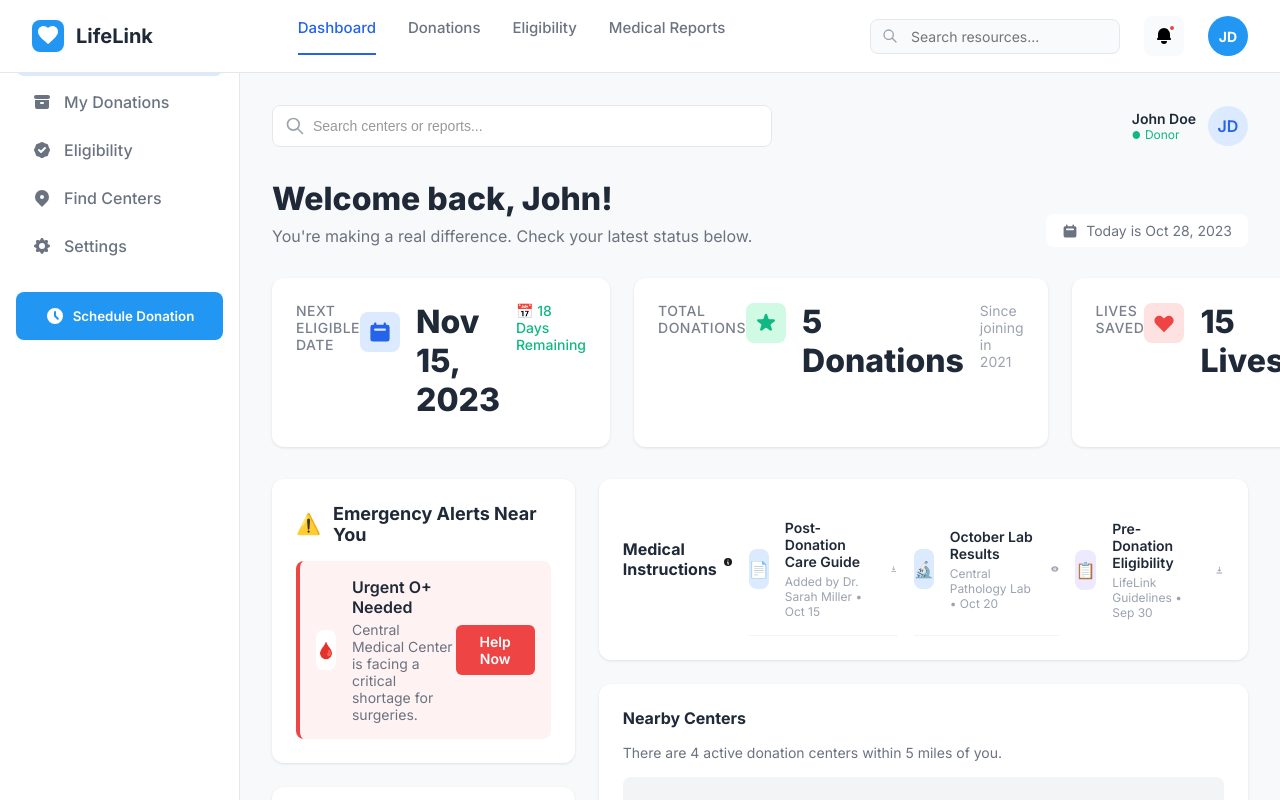
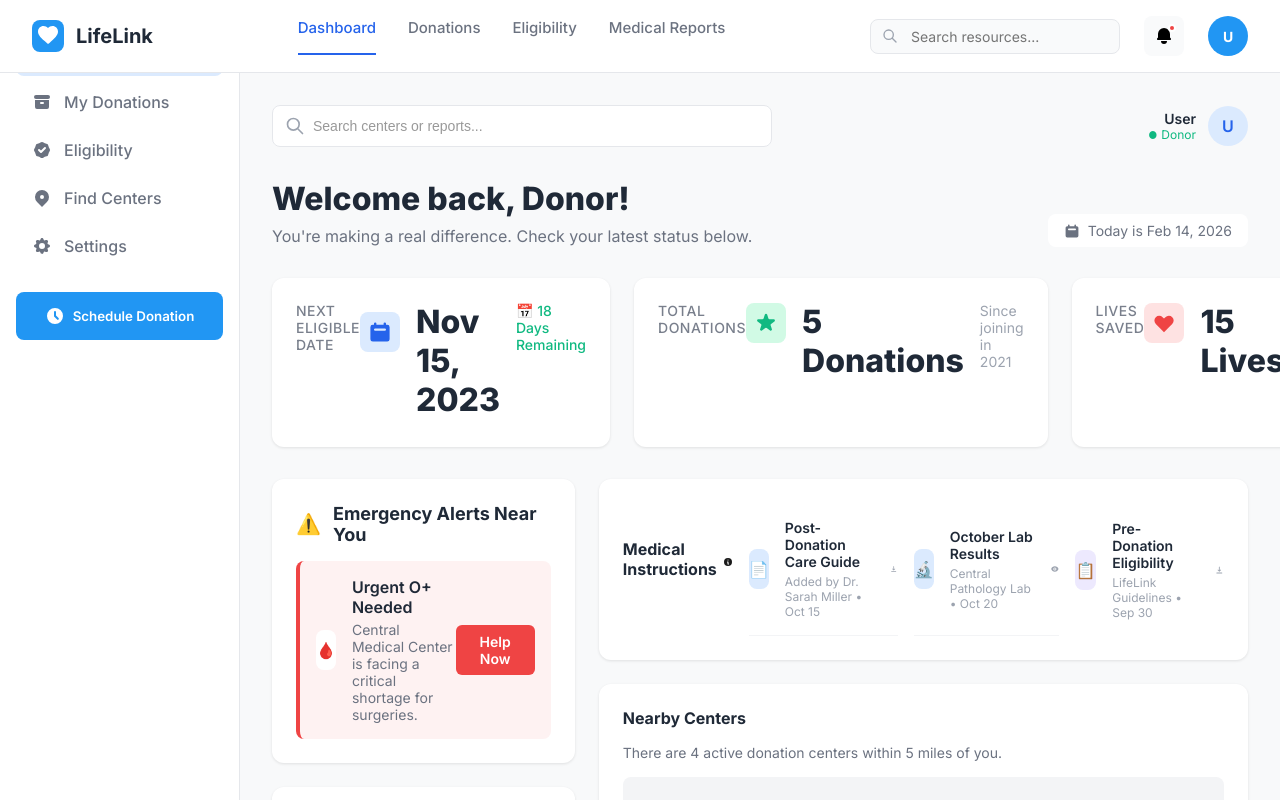
Before and after one commit to KulinduRashmika/LifeLink-Frontend, a React (Create React App) app in the folder lifelink-frontend/: page /dashboard/donor in a window 1280 px wide. Shown: the top 800 px of the page. Built offline with nearby package versions, Linux system fonts and the light colour scheme.

Commit message:
DonorUpdate

```diff
--- a/lifelink-frontend/src/components/DonorNavbar.js
+++ b/lifelink-frontend/src/components/DonorNavbar.js
@@ -1,8 +1,25 @@
-import React from 'react';
+import React, { useEffect, useState } from 'react';
 import { Link, useLocation } from 'react-router-dom';
 
 const DonorNavbar = () => {
   const location = useLocation();
+  const [initials, setInitials] = useState("U");
+
+useEffect(() => {
+  const email = localStorage.getItem("email");
+
+  if (email) {
+    const namePart = email.split("@")[0]; // get part before @
+
+    const generatedInitials = namePart
+      .split(".") // if email like john.doe
+      .map(word => word[0])
+      .join("")
+      .toUpperCase();
+
+    setInitials(generatedInitials);
+  }
+}, []);
 
   return (
     <>
@@ -234,7 +251,7 @@ const DonorNavbar = () => {
             <span className="notification-badge"></span>
           </button>
 
-          <div className="navbar-user-badge">JD</div>
+          <div className="navbar-user-badge">{initials}</div>
         </div>
       </nav>
     </>
--- a/lifelink-frontend/src/pages/DonorDashboard.js
+++ b/lifelink-frontend/src/pages/DonorDashboard.js
@@ -1,7 +1,42 @@
-import React from 'react';
+import React, { useState, useEffect } from "react";
 import { Link } from 'react-router-dom';
 
+
+
 const DonorDashboard = () => {
+    const [fullName, setFullName] = useState("");
+
+  useEffect(() => {
+    const fetchProfile = async () => {
+      try {
+        const email = localStorage.getItem("email");
+
+        if (!email) return;
+
+        const response = await fetch(
+          `http://localhost:8081/api/donor/profile?email=${email}`
+        );
+
+        if (!response.ok) return;
+
+        const data = await response.json();
+        setFullName(data.fullName || "");
+      } catch (error) {
+        console.error("Error loading profile:", error);
+      }
+    };
+
+    fetchProfile();
+  }, []);
+
+  const today = new Date();
+
+const formattedDate = today.toLocaleDateString("en-US", {
+  month: "short",
+  day: "2-digit",
+  year: "numeric",
+});
+
   return (
     <>
       <style>{`
@@ -631,25 +666,38 @@ const DonorDashboard = () => {
             <div className="header-actions">
   <div className="user-info">
     <div className="user-details">
-                  <div className="user-name">John Doe</div>
+      <div className="user-name">
+        {fullName || "User"}
+      </div>
       <div className="user-role">
-                    <span style={{fontSize: '10px'}}>●</span> Donor
+        <span style={{ fontSize: "10px" }}>●</span> Donor
       </div>
     </div>
-                <div className="user-avatar">JD</div>
+
+    <div className="user-avatar">
+      {fullName
+        ? fullName
+            .split(" ")
+            .map(name => name[0])
+            .join("")
+            .toUpperCase()
+        : "U"}
+    </div>
   </div>
 </div>
           </header>
 
           {/* Welcome Section */}
           <section className="welcome-section">
-            <h1 className="welcome-title">Welcome back, John!</h1>
+            <h1 className="welcome-title">
+  Welcome back, {fullName ? fullName.split(" ")[0] : "Donor"}!
+</h1>
             <p className="welcome-subtitle">You're making a real difference. Check your latest status below.</p>
             <div className="date-badge">
               <svg width="16" height="16" fill="currentColor" viewBox="0 0 20 20">
                 <path fillRule="evenodd" d="M6 2a1 1 0 00-1 1v1H4a2 2 0 00-2 2v10a2 2 0 002 2h12a2 2 0 002-2V6a2 2 0 00-2-2h-1V3a1 1 0 10-2 0v1H7V3a1 1 0 00-1-1zm0 5a1 1 0 000 2h8a1 1 0 100-2H6z" clipRule="evenodd"/>
               </svg>
-              Today is Oct 28, 2023
+              Today is {formattedDate}
             </div>
           </section>
 
--- a/lifelink-frontend/src/pages/DonorRegistration.js
+++ b/lifelink-frontend/src/pages/DonorRegistration.js
@@ -67,7 +67,7 @@ const handleSubmit = async (e) => {
 
   try {
     await axios.post(
-      "http://localhost:8081/api/donors/register",
+      "http://localhost:8081/api/donor/register",
       data
     );
 
--- a/lifelink-frontend/src/pages/DonorSettings.js
+++ b/lifelink-frontend/src/pages/DonorSettings.js
@@ -1,31 +1,80 @@
-import React, { useState } from 'react';
-import { Link } from 'react-router-dom';
+import React, { useState, useEffect } from "react";
+import { Link } from "react-router-dom";
 
-const Settings = () => {
+const DonorSettings = () => {
+
   const [formData, setFormData] = useState({
-    fullName: 'John Doe',
-    nicNumber: '199012345678',
-    phone: '+1 234 567 890',
-    email: 'john.doe@example.com',
-    address: '123 Medical Plaza, Health Street, West District'
+    fullName: "",
+    nicNumber: "",
+    phone: "",
+    email: "",
+    address: ""
   });
+
+  // Fetch donor profile on load
+ useEffect(() => {
+  const fetchDonorDetails = async () => {
+    try {
+      const email = localStorage.getItem("email");
+
+      const response = await fetch(
+        `http://localhost:8081/api/donor/profile?email=${email}`
+      );
+
+      if (!response.ok) {
+        console.log("Response not OK:", response.status);
+        return;
+      }
+
+      const data = await response.json();
+      console.log("Profile Data:", data);
+
+      setFormData({
+        fullName: data.fullName || "",
+        nicNumber: data.nicNumber || "",
+        phone: data.contactNumber || "",   // 🔥 FIXED
+        email: data.email || "",
+        address: data.location || ""       // 🔥 FIXED
+      });
+
+    } catch (error) {
+      console.error("Error fetching donor details:", error);
+    }
+  };
+
+  fetchDonorDetails();
+}, []);
 
   const handleInputChange = (e) => {
     const { name, value } = e.target;
-    setFormData(prev => ({
+    setFormData((prev) => ({
       ...prev,
       [name]: value
     }));
   };
 
   const handleCancel = () => {
-    // Reset form
+    window.location.reload();
   };
 
-  const handleUpdate = () => {
-    // Save changes
-    alert('Address updated successfully!');
-  };
+const handleUpdate = async () => {
+  try {
+    await fetch("http://localhost:8081/api/donor/update-address", {
+      method: "PUT",
+      headers: {
+        Authorization: "Bearer " + localStorage.getItem("token"),
+        "Content-Type": "application/json"
+      },
+      body: JSON.stringify({ address: formData.address })
+    });
+
+    alert("Address updated successfully!");
+  } catch (error) {
+    console.error("Error updating address:", error);
+  }
+};
+
+
 
   return (
     <>
@@ -554,11 +603,20 @@ const Settings = () => {
             </button>
 
             <div className="user-badge">
-              <div className="user-name">
-                <strong>John Doe</strong>
-              </div>
-              <div className="user-avatar-circle">JD</div>
-            </div>
+  <div className="user-name">
+    <strong>{formData.fullName || "User"}</strong>
+  </div>
+
+  <div className="user-avatar-circle">
+    {formData.fullName
+      ? formData.fullName
+          .split(" ")
+          .map(name => name[0])
+          .join("")
+          .toUpperCase()
+      : "U"}
+  </div>
+</div>
           </div>
 
           {/* Profile Details */}
@@ -698,4 +756,4 @@ const Settings = () => {
   );
 };
 
-export default Settings;
+export default DonorSettings;
--- a/lifelink-frontend/src/pages/Login.js
+++ b/lifelink-frontend/src/pages/Login.js
@@ -53,7 +53,7 @@ const handleSubmit = async (e) => {
   // 👤 Donor Login (Backend)
   try {
     const response = await fetch(
-      "http://localhost:8081/api/donors/login",
+      "http://localhost:8081/api/donor/login",
       {
         method: "POST",
         headers: {
```
Lines whose indentation alone changed are shown as unchanged.
